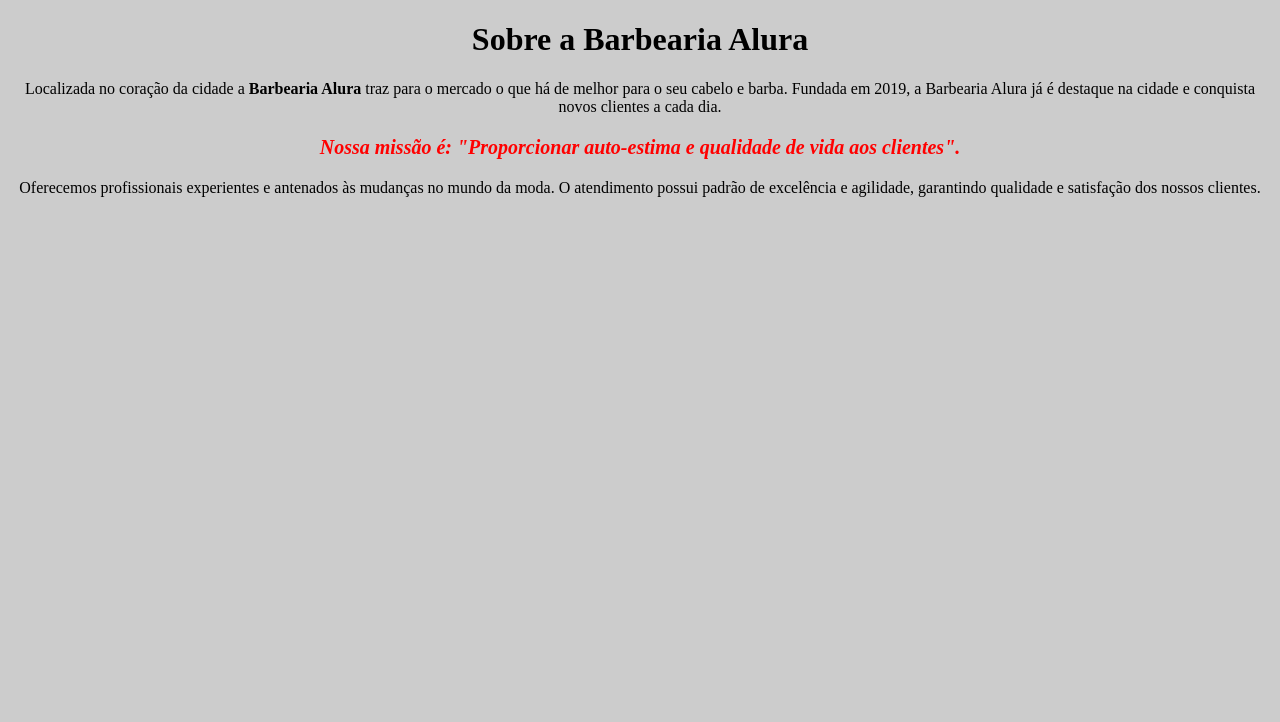
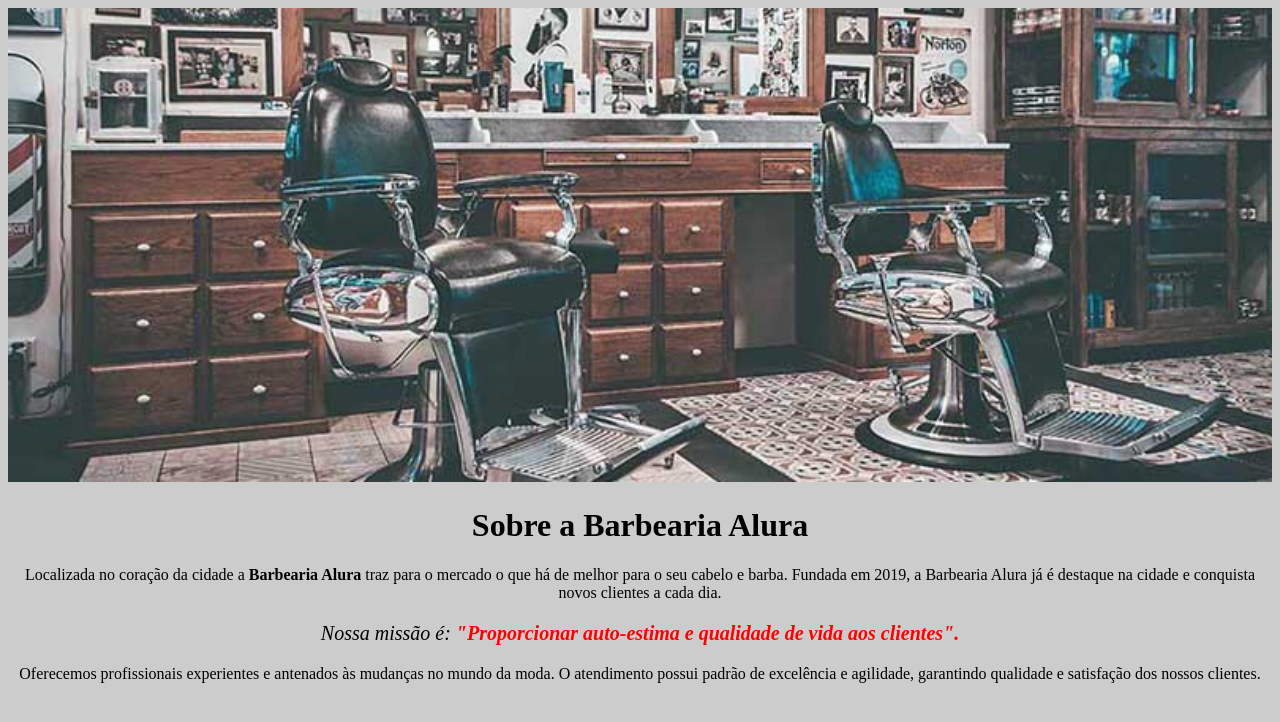
Before and after one commit to JoaoVitorAlves/SITE-BARBEARIA-ALURA-, a plain HTML site: page Barbearia Alura/index.html in a window 1280 px wide. Drawn offline with Linux system fonts and the light colour scheme.

Commit message:
src-indroduzindo uma imagem

```diff
--- a/Barbearia Alura/index.html
+++ b/Barbearia Alura/index.html
@@ -1,19 +1,28 @@
 <!DOCTYPE html>
 <html lang="pt-br">
+
 <head>
     <meta charset="UTF-8">
     <meta http-equiv="X-UA-Compatible" content="IE=edge">
     <meta name="viewport" content="width=], initial-scale=1.0">
-        <title>Barbearia Alura</title>
+    <title>Barbearia Alura</title>
     <link rel="stylesheet" href="style.css">
 </head>
+
 <body>
+    <img id="banner" src="banner.jpg"></img>
+
     <h1>Sobre a Barbearia Alura</h1>
-    <p>Localizada no coração da cidade a <strong>Barbearia Alura</strong> traz para o mercado o que há de melhor para o seu cabelo e barba.
-    Fundada em 2019, a Barbearia Alura já é destaque na cidade e conquista novos clientes a cada dia.</p>
 
-    <p style="font-size: 20px; text-align: center;"><em><strong>Nossa missão é: "Proporcionar auto-estima e qualidade de vida aos clientes".</strong></em></p>
+    <p>Localizada no coração da cidade a <strong>Barbearia Alura</strong> traz para o mercado o que há de melhor para o
+        seu cabelo e barba.
+        Fundada em 2019, a Barbearia Alura já é destaque na cidade e conquista novos clientes a cada dia.</p>
 
-<p>Oferecemos profissionais experientes e antenados às mudanças no mundo da moda. O atendimento possui padrão de excelência e agilidade, garantindo qualidade e satisfação dos nossos clientes.</p>
+    <p id="missao"><em>Nossa missão é: <strong>"Proporcionar auto-estima e qualidade de vida aos
+                clientes".</strong></em></p>
+
+    <p>Oferecemos profissionais experientes e antenados às mudanças no mundo da moda. O atendimento possui padrão de
+        excelência e agilidade, garantindo qualidade e satisfação dos nossos clientes.</p>
 </body>
+
 </html>
--- a/Barbearia Alura/style.css
+++ b/Barbearia Alura/style.css
@@ -1,5 +1,10 @@
 body {
     background: #CCCCCC;
+}
+
+#banner {
+    width: 100%;
+
 }
 
 h1 {
@@ -7,11 +12,17 @@ h1 {
 
 }
 
-em strong {
-    color: red;
-}
-
 p {
     text-align: center;
 
 }
+
+#missao {
+    font-size: 20px;
+    text-align: center;
+}
+
+
+em strong {
+    color: red;
+}
```
Also changed, not shown: Barbearia Alura/banner.jpg (added).
